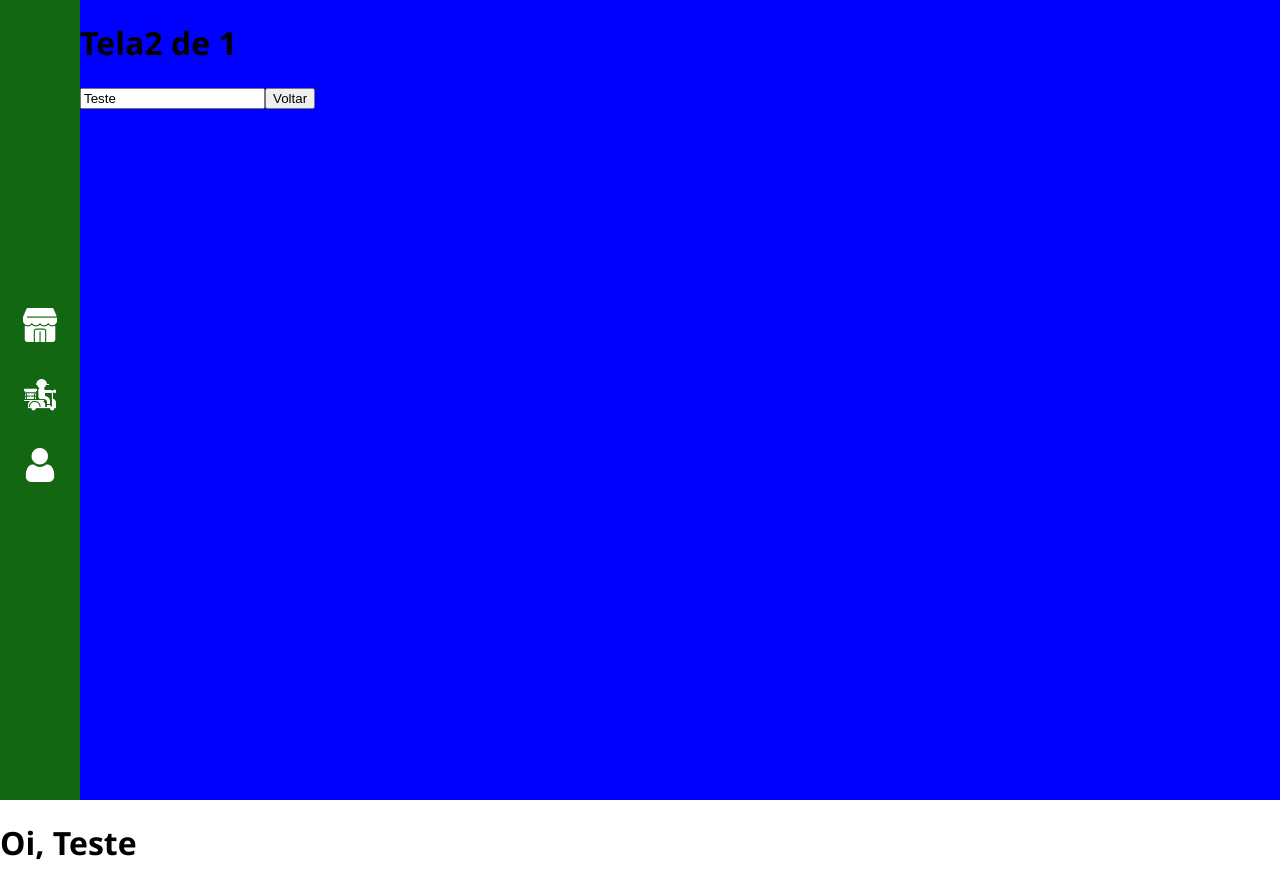
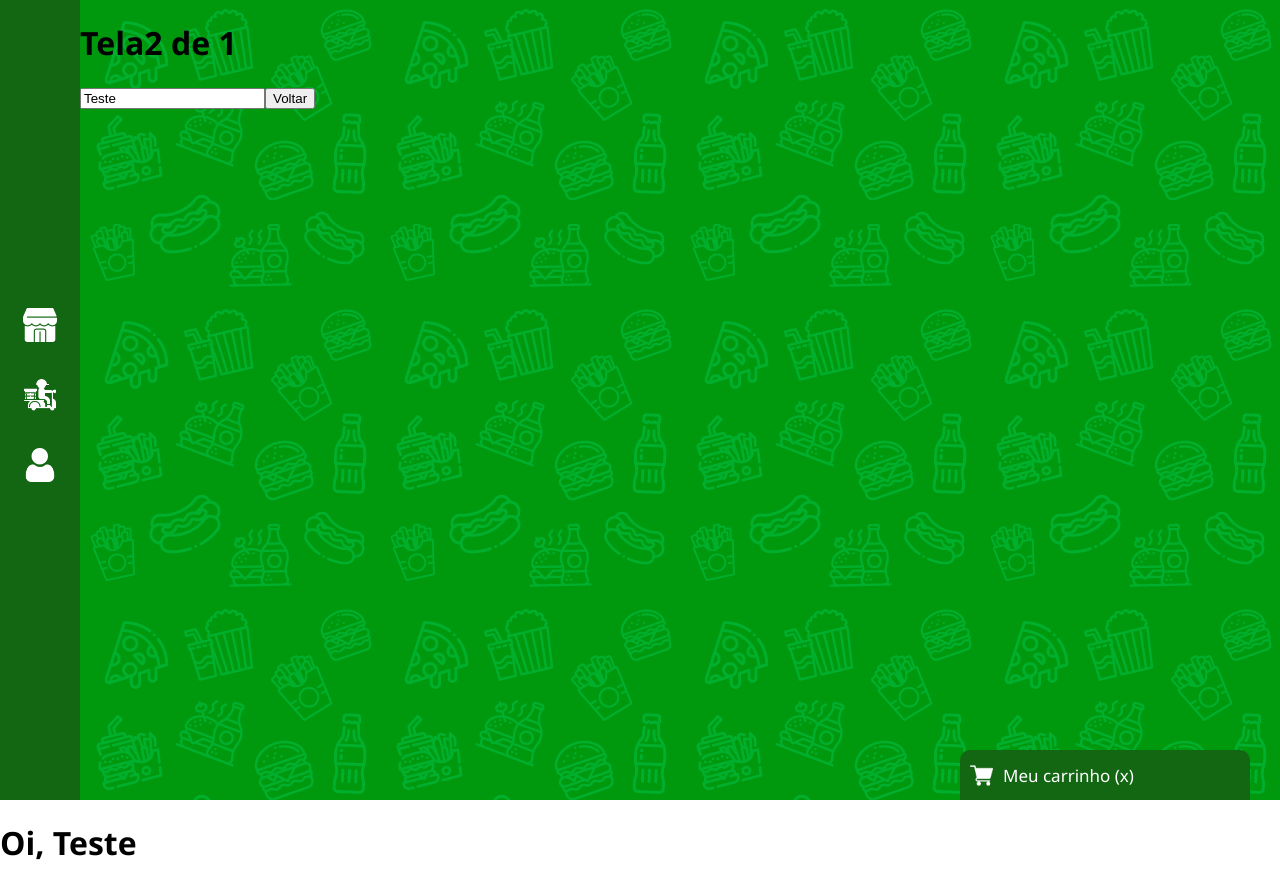
Before and after one commit to kkaori146/Project-Delivery-Service, a React (Create React App) app in the folder FRONTEND/: page /tela2/1 in a window 1280 px wide. Built offline with nearby package versions, Linux system fonts and the light colour scheme.

Commit message:
Structure: Cart

```diff
--- a/FRONTEND/src/App.js
+++ b/FRONTEND/src/App.js
@@ -7,8 +7,10 @@
 import HomeScreen from './pages/HomeScreen';
 import Tela2Screen from './pages/Tela2Screen';
 
-import MenuItem from './components/MenuItem'
-import PrivateRoute from './components/PrivateRoute'
+
+import PrivateRoute from './components/PrivateRoute';
+import MenuItem from './components/MenuItem';
+import Cart from './components/Cart';
 
 export default () => {
     const name = useSelector(state => state.user.name);
@@ -42,6 +44,7 @@
                             </Switch>
 
                     </PageBody>
+                    <Cart/>
 
 
                 </Container>
--- a/FRONTEND/src/AppStyled.js
+++ b/FRONTEND/src/AppStyled.js
@@ -18,6 +18,7 @@
 
 export const PageBody = styled.div`
 display: flex;
-background-color: #00F;
+background-color: #00980d;
+background-image: url('/assets/bg.png');
 flex: 1;
 `;
--- /dev/null
+++ b/FRONTEND/src/components/Cart/index.js
@@ -0,0 +1,26 @@
+import React from 'react';
+import {
+    CartArea,
+    CartHeader,
+    CartIcon,
+    CartText,
+    CartBody
+
+} from './styled';
+
+export default () => {
+    return (
+        <CartArea>
+            <CartHeader>
+                <CartIcon src="/assets/cart.png"/>
+                <CartText>Meu carrinho (x)</CartText>
+
+            </CartHeader>
+
+            <CartBody>
+
+            </CartBody>
+        </CartArea>
+
+    );
+}
--- /dev/null
+++ b/FRONTEND/src/components/Cart/styled.js
@@ -0,0 +1,32 @@
+import styled from 'styled-components';
+
+export const CartArea =styled.div`
+    background-color: #136713;
+    border-top-left-radius: 10px;
+    border-top-right-radius: 10px;
+    position: fixed;
+    bottom: 0;
+    right: 30px;
+`;
+
+export const CartHeader =styled.div`
+    width: 290px;
+    height: 50px;
+    display: flex;
+    align-items: center;
+
+`;
+
+export const CartIcon =styled.img`
+    width: 23px;
+    height: auto;
+    margin-left: 10px;
+    margin-right: 10px;
+`;
+
+export const CartText =styled.div`
+color: #FFF;
+font-size: 17px;
+`;
+
+export const CartBody =styled.div``;
```
